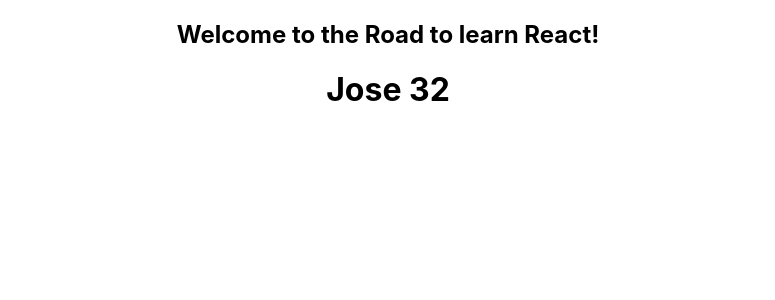
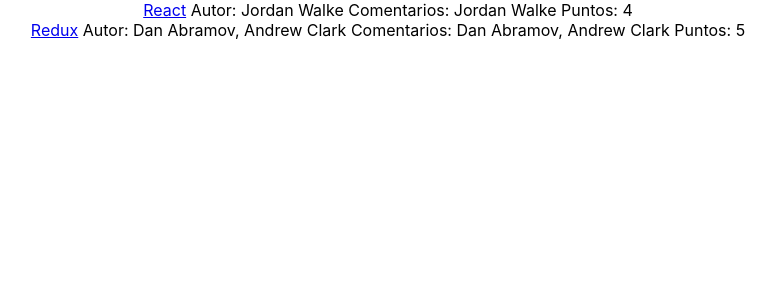
Before and after one commit to lmhsjackson/liga, a React (Create React App) app: page / in a window 1280 px wide. Shown: the top 300 px of the page, without its empty margins (252-1027 px from the left). Built offline with nearby package versions, Linux system fonts and the light colour scheme.

Commit message:
Working example

```diff
--- a/src/App.js
+++ b/src/App.js
@@ -2,14 +2,39 @@
 import logo from './logo.svg';
 import './App.css';
 
+const list = [
+  {
+    title: 'React',
+    url: 'https://facebook.github.io/react/',
+    author: 'Jordan Walke',
+    num_comments: 3,
+    points: 4,
+    objectID: 0,
+  },
+  {
+    title: 'Redux',
+    url: 'https://github.com/reactjs/redux',
+    author: 'Dan Abramov, Andrew Clark',
+    num_comments: 2,
+    points: 5,
+    objectID: 1,
+  },
+];
+
 class App extends Component {
   render() {
-    var HelloWorld = 'Welcome to the Road to learn React!';
-    var User = {name: 'Jose', age: 32};
     return (
       <div className="App">
-      <h2>{HelloWorld}</h2>
-      <h1>{User.name} {User.age}</h1>
+      {list.map(item =>
+        <div key={item.objectID}>
+          <span>
+          <a href={item.url}>{item.title}</a>
+          </span>
+          <span> Autor: {item.author}</span>
+          <span> Comentarios: {item.author} </span>
+          <span> Puntos: {item.points} </span>
+        </div>
+      )}
       </div>
     );
   }
```
